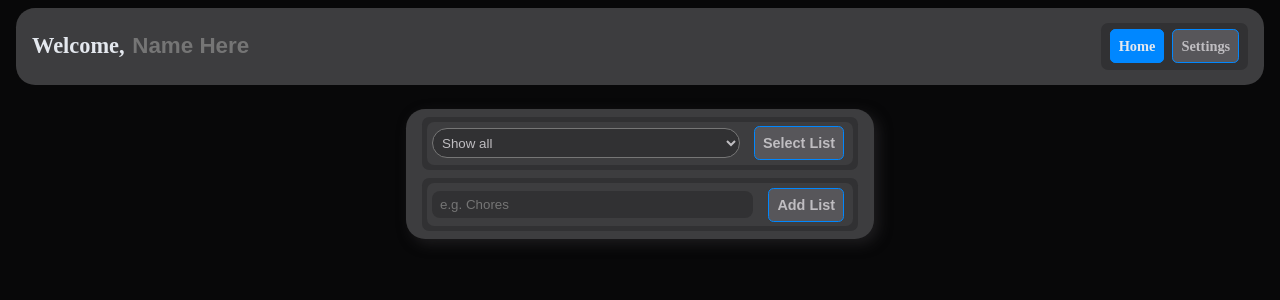
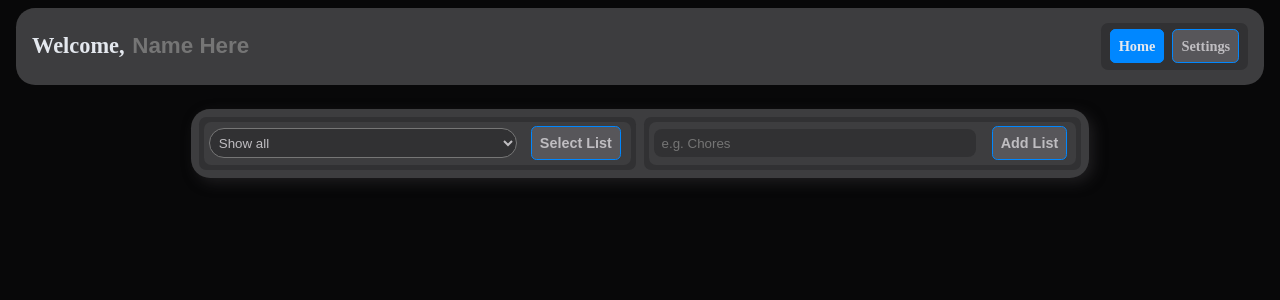
Before and after one commit to DaniSilv97/task-list-vue2, a Vue app: page / in a window 1280 px wide. Shown: the top 300 px of the page. Built offline with nearby package versions, Linux system fonts and the light colour scheme.

Commit message:
css modifications

```diff
--- a/src/views/HomeView.vue
+++ b/src/views/HomeView.vue
@@ -1,13 +1,13 @@
 <template>
   <div class="home">
     <!--// TODO { O }: Filter by list-->
-    <div class="main-wrapper">
+    <div class="list-actions main-wrapper">
       <div class="button-holder radius-and-shadow first-action">
         <div class="search-list-container radius-and-shadow">
           <SearchList :allTaskLists="allTaskLists"></SearchList>
         </div>
       </div>
-      <div class="button-holder radius-and-shadow">
+      <div class="button-holder radius-and-shadow second-action">
         <div class="add-list-container radius-and-shadow">
           <AddList v-on:createNewList="checkForName($event)"></AddList>
         </div>
@@ -140,8 +140,18 @@
     justify-content: center;
     align-items: center;
   }
-  .first-action{
-    margin-bottom: 0.5rem;
+  .list-actions{
+    display: flex;
+    flex-direction: row;
+    flex-wrap: wrap;
+    justify-content: center;
+    align-items: center;
+    padding: 0.25rem;
+  }
+  .first-action,
+  .second-action{
+    margin: 0.25rem;
+    min-width: 26.7rem;
   }
   .search-list-container,
   .add-list-container{
```
